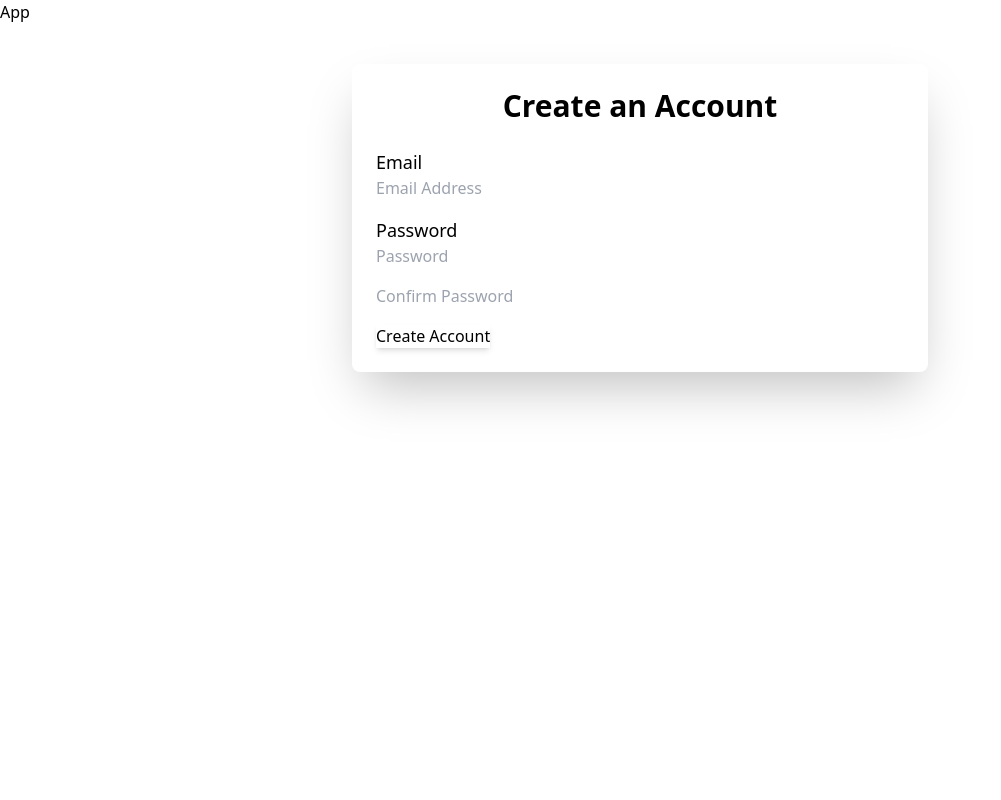
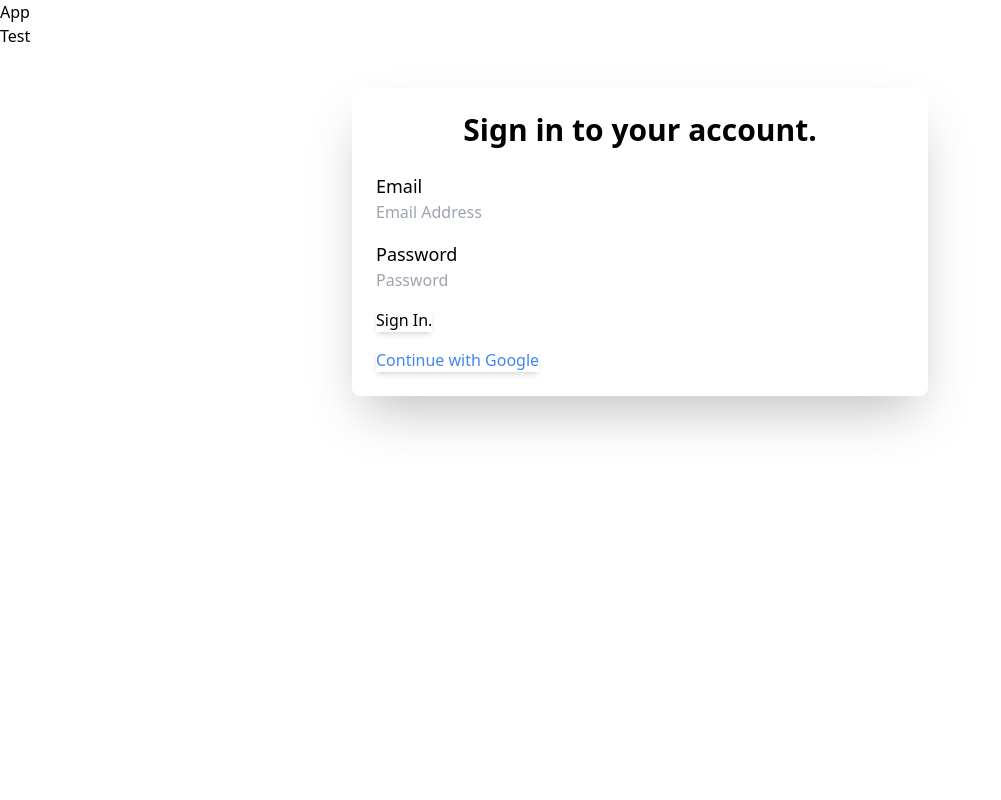
Before and after one commit to frankintech00/devrun, a React (Vite) app: page / in a window 1280 px wide. Shown: the top 800 px of the page, without its empty margins (0-1001 px from the left). Built offline with nearby package versions, Linux system fonts and the light colour scheme; no server answers.

Commit message:
added Test.jsx

```diff
--- a/src/App.jsx
+++ b/src/App.jsx
@@ -1,13 +1,15 @@
 import React from "react";
-import SignUp from "./pages/SignUp";
 import SignIn from "./pages/SignIn";
+// import SignUp from "./pages/SignUp";
+import Test from "./pages/Test";
 import { AuthProvider } from "./context/AuthContext";
 
 function App() {
   return (
     <AuthProvider>
       <h1>App</h1>
-      <SignUp />
+      <Test />
+      {/* <SignUp /> */}
       <SignIn />
     </AuthProvider>
   );
--- /dev/null
+++ b/src/pages/Test.jsx
@@ -0,0 +1,7 @@
+import React from "react";
+
+function Test() {
+  return <div>Test</div>;
+}
+
+export default Test;
```
